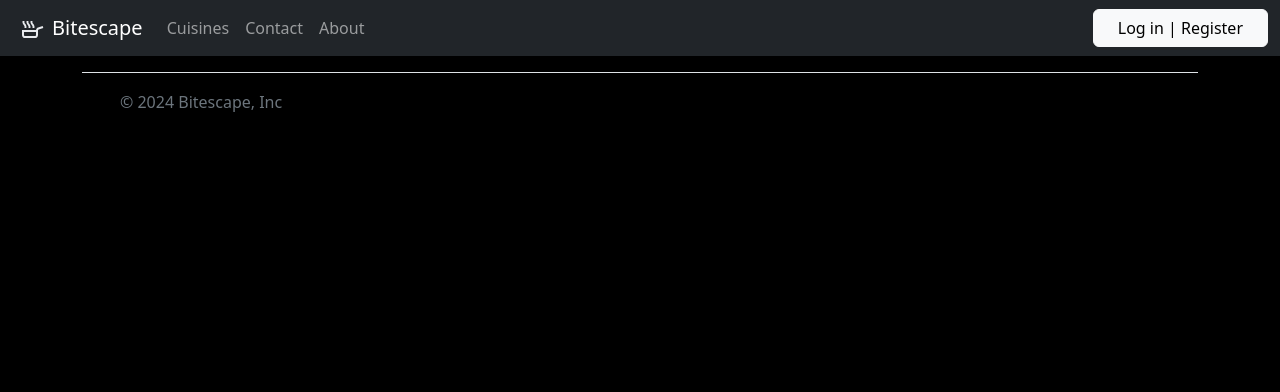
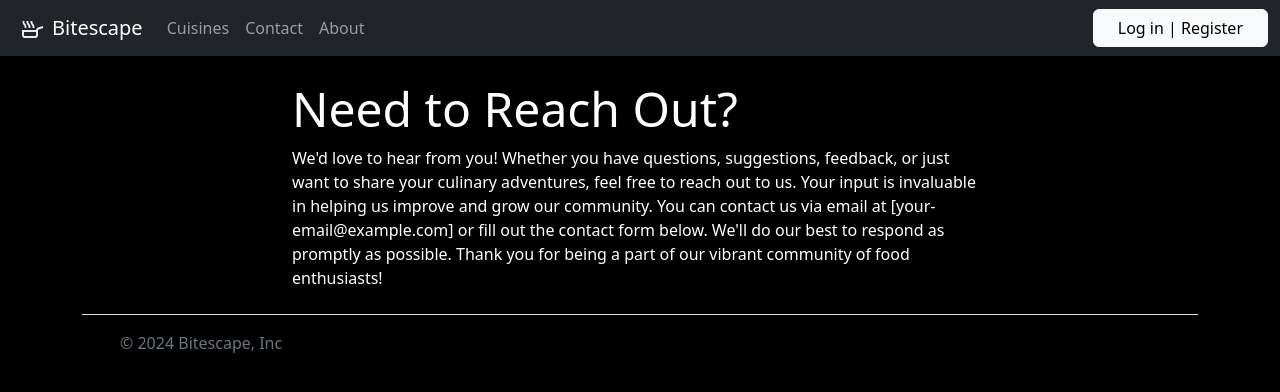
Before and after one commit to rvekeria678/bitescape, a Flask app: page /contact in a window 1280 px wide. Shown: the top 392 px of the page. Run offline with Flask 3, Linux system fonts and the light colour scheme; some libraries are stand-ins or nearby versions.

Commit message:
Progress Save

```diff
--- a/static/css/bitescape.css
+++ b/static/css/bitescape.css
@@ -20,5 +20,9 @@ body {
 }
 #about-content {
     margin-top: 5em;
-    width: 45em
+    width: 45em;
 }
+#contact-content {
+    margin-top: 5em;
+    width: 45em;
+}
--- a/templates/contact.html
+++ b/templates/contact.html
@@ -1,5 +1,8 @@
 {% extends 'base.html' %}
 {% block body %}
-{% include 'header.html' %}
-<h1>This is the Contact Page</h1>
+<div class="container text-white" id="contact-content">
+    <h1 class="display-5">Need to Reach Out?</h1>
+    <p>We'd love to hear from you! Whether you have questions, suggestions, feedback, or just want to share your culinary adventures, feel free to reach out to us. Your input is invaluable in helping us improve and grow our community. You can contact us via email at [your-email@example.com] or fill out the contact form below. We'll do our best to respond as promptly as possible. Thank you for being a part of our vibrant community of food enthusiasts!
+    </p>
+</div>
 {% endblock %}
```
